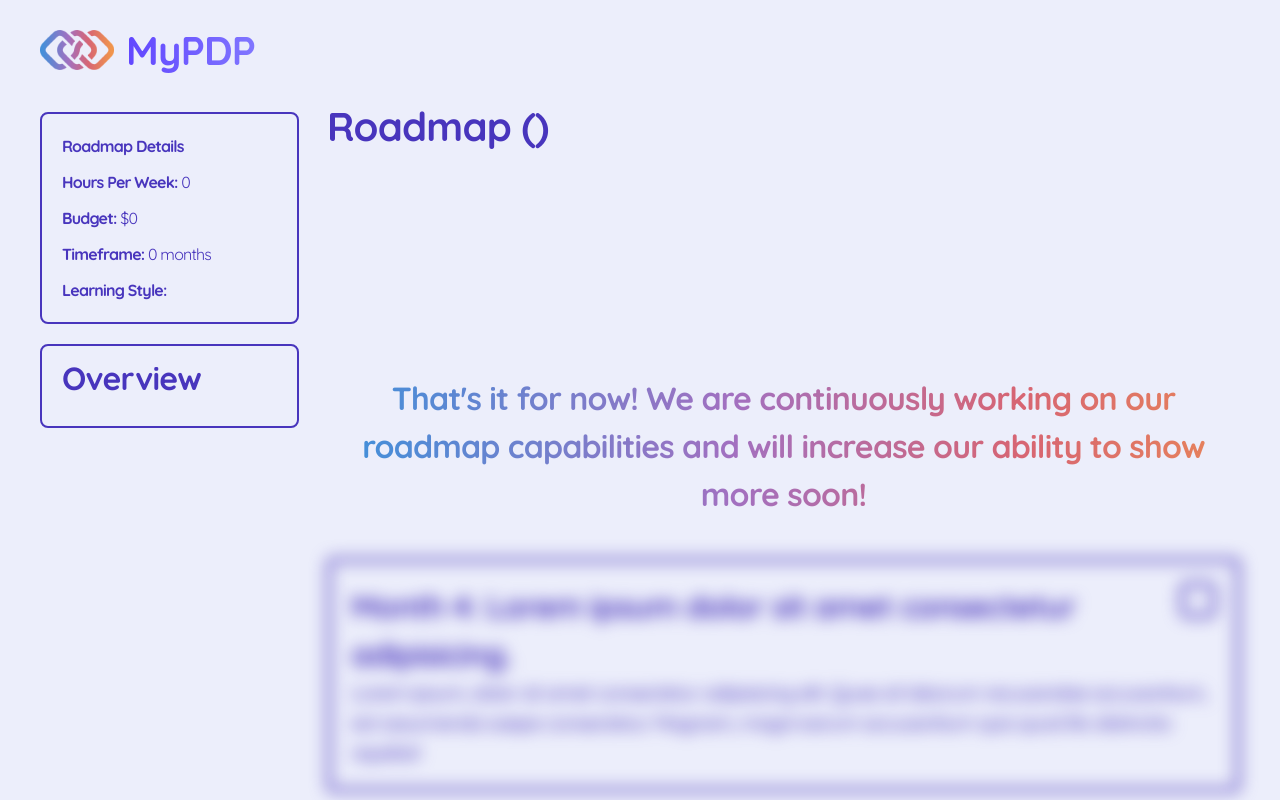
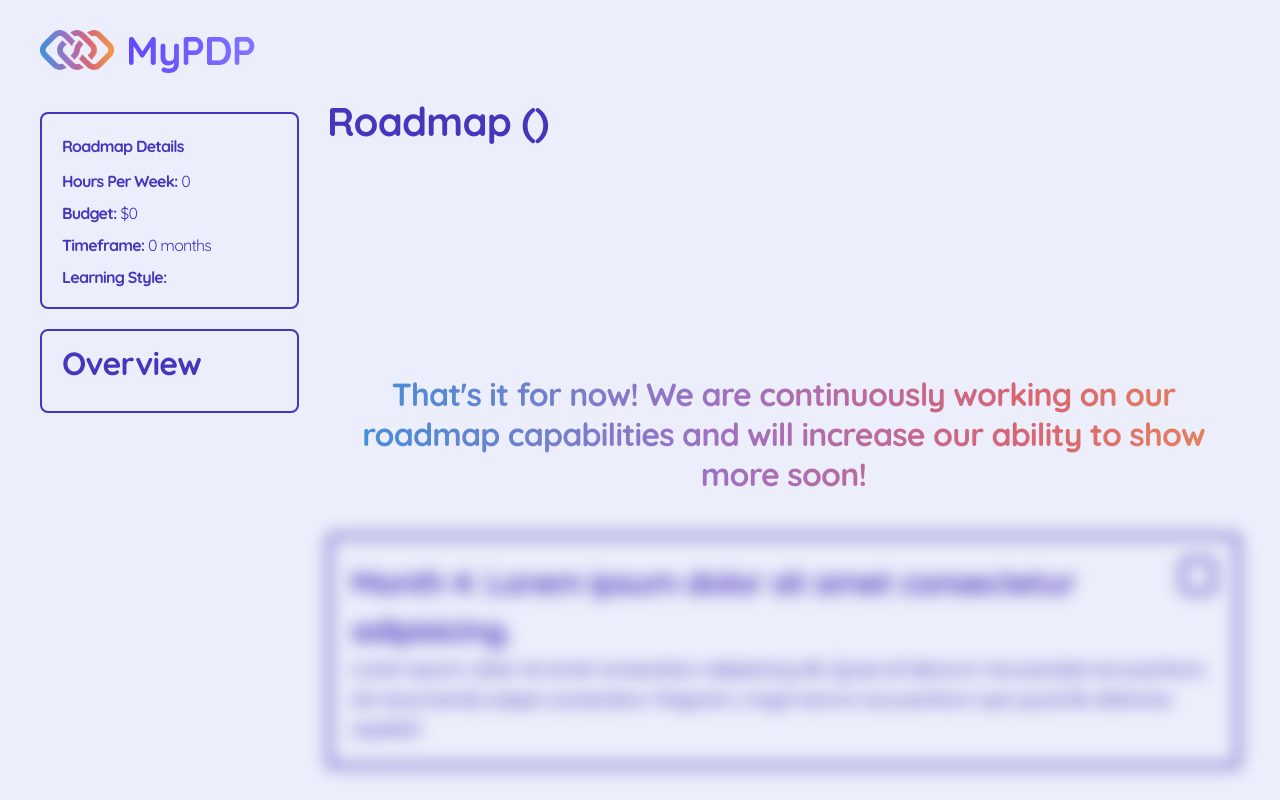
Before and after one commit to britzky/career-coach, a React (Vite) app in the folder frontend/career-coach/: page /roadmap in a window 1280 px wide. Shown: the top 800 px of the page. Built offline with nearby package versions, Linux system fonts and the light colour scheme.

Commit message:
Fixed line height on roadmap page

```diff
--- a/frontend/career-coach/src/components/CourseAccordion/CourseAccordionItems.tsx
+++ b/frontend/career-coach/src/components/CourseAccordion/CourseAccordionItems.tsx
@@ -24,7 +24,7 @@ export const CourseAccordionItems: React.FC<AccordionItemProps> = ({ month, cour
         <div className="border-4 rounded-md border-purpleText p-5 w-full">
             <div className="flex flex-col">
                 <div className="flex justify-between">
-                    <span className="font-bold text-xxs lg:text-sm text-purpleText">{month}: {courses[0].coursename} </span>
+                    <span className="font-bold text-xxs lg:text-sm text-purpleText leading-[20px] lg:leading-[40px]">{month}: {courses[0].coursename} </span>
                     <div className="flex flex-col  items-center">
                         <button
                             onClick={() => setOpen(!open)}
@@ -35,10 +35,10 @@ export const CourseAccordionItems: React.FC<AccordionItemProps> = ({ month, cour
                         </button>
                     </div>
                 </div>
-                <p className="text-xxxs lg:text-xs font-medium text-purpleText">{overview}</p>
+                <p className="text-xxxs lg:text-xs font-medium text-purpleText leading-[15px] lg:leading-[25px]">{overview}</p>
             </div>
             {open && courses.map((course, index) => (
-                <div key={index} className="bg-buttonWhite border-2 border-purpleText rounded-md p-3 text-purpleText">
+                <div key={index} className="bg-buttonWhite border-2 border-purpleText rounded-md p-3 text-purpleText leading-[15.6px] lg:leading-[25px]">
                     <p className="font-bold">Course Name: {course.coursename}</p>
                     <p>Duration: {course.duration}</p>
                     <p>
--- a/frontend/career-coach/src/pages/Roadmap/BlurredContent.tsx
+++ b/frontend/career-coach/src/pages/Roadmap/BlurredContent.tsx
@@ -5,7 +5,7 @@ export const BlurredContent = () => {
   return (
     <div className="flex justify-center items-center w-full">
         <div className="flex flex-col items-center w-full">
-            <div className=" text-center gradient-text bg-blurred-content font-semibold lg:text-base mt-7 w-full">
+            <div className="leading-[20px] lg:leading-[40px] text-center gradient-text bg-blurred-content font-semibold lg:text-base mt-7 w-full">
                 <h4>That's it for now! We are continuously working on our roadmap capabilities and will increase our ability to show more soon!</h4>
             </div>
             <div className="lg:hidden flex flex-col items-center blur mt-10 w-full">
--- a/frontend/career-coach/src/pages/Roadmap/RoadmapDetails.tsx
+++ b/frontend/career-coach/src/pages/Roadmap/RoadmapDetails.tsx
@@ -4,9 +4,9 @@ export const RoadmapDetails = () => {
     const { careerDetails, months } = useCareerDetails();
 
   return (
-    <div className="flex flex-wrap lg:block border-2 gap-1 border-purpleText p-2 lg:p-5 text-purpleText rounded-lg lg:space-y-3 w-full lg:max-w-[300px]">
+    <div className="flex flex-wrap lg:block border-2 gap-1 border-purpleText p-2 lg:p-5 text-purpleText rounded-lg lg:space-y-3 w-full lg:max-w-[300px] leading-[15px] lg:leading-[20px]">
       <div className="hidden lg:block">
-        <h1 className="font-bold">Roadmap Details</h1>
+        <h1 className="font-bold leading-[25px]">Roadmap Details</h1>
       </div>
       <p className="font-bold lg:text-xxs text-xxxs">Hours Per Week: <span className="font-normal">{careerDetails.hours_dedicated_to_learning}</span></p>
       <p className="font-bold lg:text-xxs text-xxxs ml-1 lg:ml-0">Budget: <span className="font-normal">${careerDetails.budget}</span></p>
--- a/frontend/career-coach/src/pages/Roadmap/Summary.tsx
+++ b/frontend/career-coach/src/pages/Roadmap/Summary.tsx
@@ -5,8 +5,8 @@ export const Summary = () => {
 
   return (
     <div className="-mt-4 w-full mb-5 lg:h-[230px] overflow-hidden">
-        <h1 className="text-purpleText font-bold text-xs lg:text-lg">{careerDetails.career} Roadmap ({careerDetails.experience})</h1>
-        <p className="font-medium text-purpleText text-xxxs lg:text-xs">{roadmap?.summary}</p>
+        <h1 className="text-purpleText font-bold text-xs lg:text-lg leading-[20px] lg:leading-[50px]">{careerDetails.career} Roadmap ({careerDetails.experience})</h1>
+        <p className="font-medium text-purpleText text-xxxs lg:text-xs leading-[15px] lg:leading-[40px]">{roadmap?.summary}</p>
     </div>
   )
 }
```
